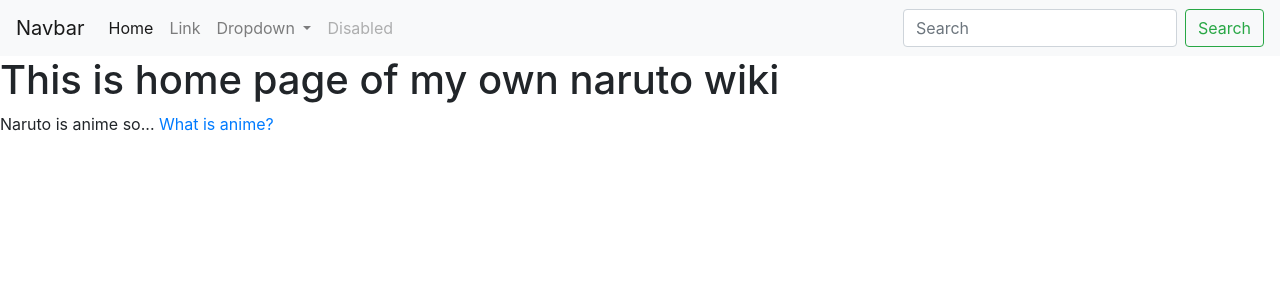
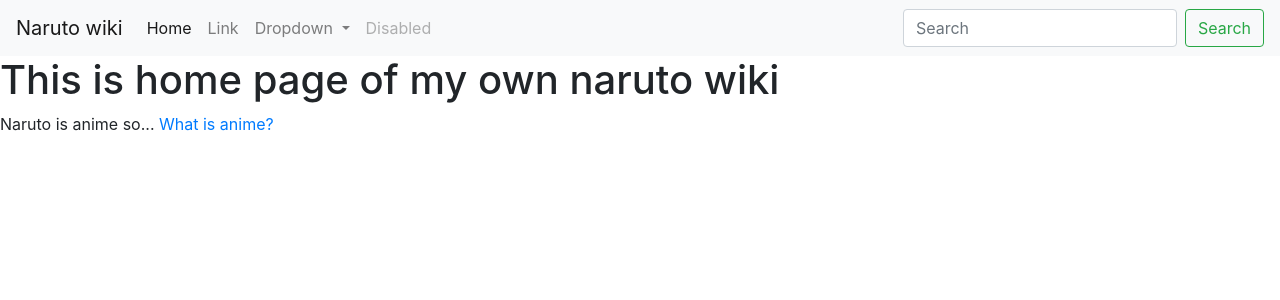
Before and after one commit to Potriashka/Nar_Wiki, a Flask app: page / in a window 1280 px wide. Shown: the top 300 px of the page. Run offline with Flask 2, Linux system fonts and the light colour scheme; some libraries are stand-ins or nearby versions.

Commit message:
Update index.html

```diff
--- a/templates/index.html
+++ b/templates/index.html
@@ -7,7 +7,7 @@
 
 	<body>
 		<nav class="navbar navbar-expand-lg navbar-light bg-light">
-		  <a class="navbar-brand" href="#">Navbar</a>
+		  <a class="navbar-brand" href="#">Naruto wiki</a>
 		  <button class="navbar-toggler" type="button" data-toggle="collapse" data-target="#navbarSupportedContent" aria-controls="navbarSupportedContent" aria-expanded="false" aria-label="Toggle navigation">
 		    <span class="navbar-toggler-icon"></span>
 		  </button>
```
